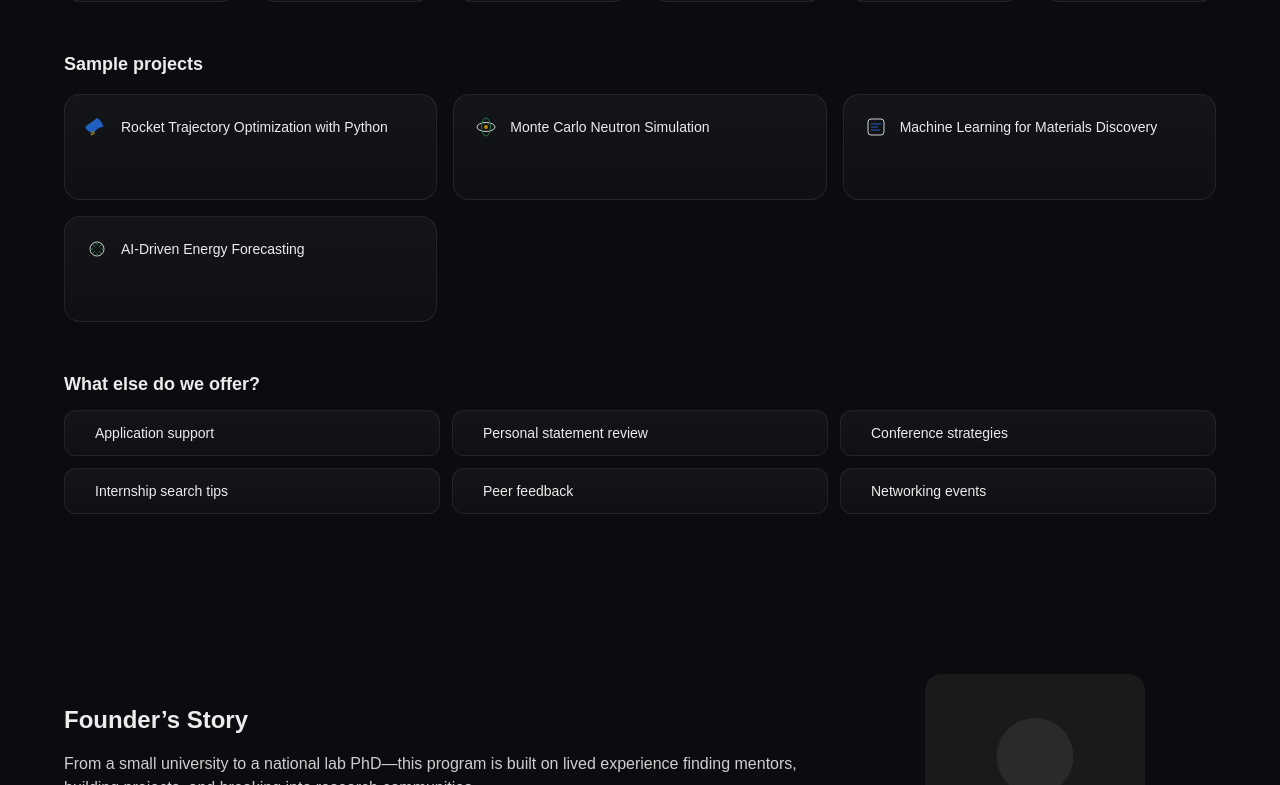
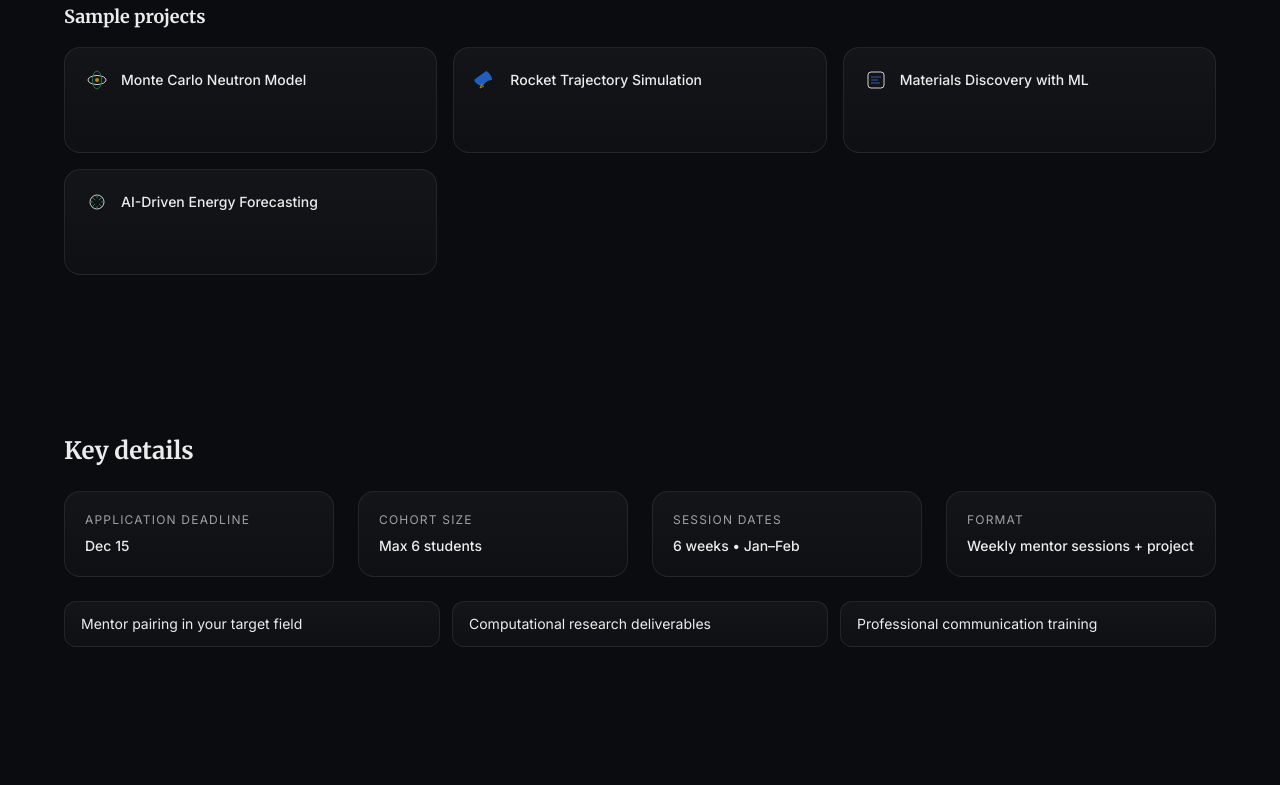
Before and after one commit to swansone4/scalestem, a Next.js app: page / in a window 1280 px wide. Shown: the part 1515-2300 px from the top of the page. Built offline with nearby package versions, Linux system fonts and the light colour scheme.

Commit message:
style: black theme serif headings; feat: add Key Details; copy edits; remove fluff

```diff
--- a/app/globals.css
+++ b/app/globals.css
@@ -24,13 +24,18 @@
 body {
   background: var(--background);
   color: var(--foreground);
-  font-family: Arial, Helvetica, sans-serif;
+  font-family: var(--font-inter), Arial, Helvetica, sans-serif;
 }
 
 html { scroll-behavior: smooth; }
 
 .reveal { opacity: 0; transform: translateY(12px); transition: opacity 500ms ease, transform 500ms ease; }
 .reveal.reveal-in { opacity: 1; transform: translateY(0); }
+
+/* Scholarly serif for headings */
+h1, h2, h3, .heading-serif {
+  font-family: var(--font-merriweather), Georgia, "Times New Roman", serif;
+}
 
 /* utility tokens for Tailwind CSS theme() mapping */
 @theme inline {
--- a/app/layout.tsx
+++ b/app/layout.tsx
@@ -1,5 +1,5 @@
 import type { Metadata } from "next";
-import { Geist, Geist_Mono } from "next/font/google";
+import { Geist, Geist_Mono, Inter, Merriweather } from "next/font/google";
 import "./globals.css";
 
 const geistSans = Geist({
@@ -9,6 +9,17 @@ const geistSans = Geist({
 
 const geistMono = Geist_Mono({
   variable: "--font-geist-mono",
+  subsets: ["latin"],
+});
+
+const inter = Inter({
+  variable: "--font-inter",
+  subsets: ["latin"],
+});
+
+const merriweather = Merriweather({
+  variable: "--font-merriweather",
+  weight: ["300", "400", "700", "900"],
   subsets: ["latin"],
 });
 
@@ -25,7 +36,7 @@ export default function RootLayout({
 }>) {
   return (
     <html lang="en">
-      <body className={`${geistSans.variable} ${geistMono.variable} antialiased`}>
+      <body className={`${geistSans.variable} ${geistMono.variable} ${inter.variable} ${merriweather.variable} antialiased`}>
         {children}
       </body>
     </html>
--- a/app/page.tsx
+++ b/app/page.tsx
@@ -1,6 +1,7 @@
 import Image from "next/image";
 import Link from "next/link";
 import { HowItWorks } from "@/components/HowItWorks";
+import { KeyDetails } from "@/components/KeyDetails";
 
 export default function Home() {
   return (
@@ -33,7 +34,7 @@ export default function Home() {
           <Image src="/static/images/grid.svg" alt="" fill className="object-cover" />
         </div>
         <div className="relative mx-auto container-width px-6 py-20 md:py-28">
-          <h1 className="max-w-3xl text-4xl font-semibold leading-tight tracking-tight md:text-6xl">
+          <h1 className="heading-serif max-w-4xl text-4xl font-bold leading-tight tracking-tight md:text-6xl">
             Unlock Your Potential. Connect With Mentors. Land Impactful STEM Careers.
           </h1>
           <p className="mt-6 max-w-2xl text-lg text-white/80">
@@ -69,13 +70,16 @@ export default function Home() {
       {/* How it Works - interactive */}
       <HowItWorks />
 
+      {/* Key Details */}
+      <KeyDetails />
+
       {/* Founder */}
       <section id="founder" className="mx-auto container-width px-6 py-16 md:py-20">
         <div className="grid items-center gap-8 md:grid-cols-3">
           <div className="md:col-span-2">
-            <h2 className="text-2xl font-semibold">Founder’s Story</h2>
+            <h2 className="heading-serif text-2xl font-semibold">Founder’s Story</h2>
             <p className="mt-4 text-white/80">
-              From a small university to a national lab PhD—this program is built on lived experience finding mentors, building projects, and breaking into research communities.
+              I came from a small university and found my way to a national lab PhD. Scale STEM reflects the mentorship and project-based guidance I wished I’d had earlier—clear goals, real research, and support to communicate like a scientist.
             </p>
             <ul className="mt-4 grid gap-2 text-sm text-white/80 md:grid-cols-2">
               <li>• National lab PhD researcher</li>
--- a/components/HowItWorks.tsx
+++ b/components/HowItWorks.tsx
@@ -37,11 +37,10 @@ export function HowItWorks() {
   ];
 
   const projects = [
-    { name: "Rocket Trajectory Optimization with Python", icon: "rocket" },
-    { name: "Monte Carlo Neutron Simulation", icon: "atom" },
-    { name: "Machine Learning for Materials Discovery", icon: "ml" },
+    { name: "Monte Carlo Neutron Model", icon: "atom" },
+    { name: "Rocket Trajectory Simulation", icon: "rocket" },
+    { name: "Materials Discovery with ML", icon: "ml" },
     { name: "AI-Driven Energy Forecasting", icon: "ai" },
-    { name: "Visualization of Magnetic Field Fluctuations", icon: "viz" },
   ];
 
   const iconSrc = (key: string) => `/static/images/icon-${key}.svg`;
@@ -95,29 +94,7 @@ export function HowItWorks() {
         ))}
       </div>
 
-      {/* Mini-FAQ / carousel-like list */}
-      <Reveal>
-        <h3 className="mt-12 text-lg font-semibold">What else do we offer?</h3>
-      </Reveal>
-      <div className="mt-3 grid gap-3 sm:grid-cols-2 lg:grid-cols-3">
-        {[
-          "Application support",
-          "Personal statement review",
-          "Conference strategies",
-          "Internship search tips",
-          "Peer feedback",
-          "Networking events",
-        ].map((item, idx) => (
-          <Reveal key={item} delayMs={idx * 50}>
-            <div className="card rounded-xl px-4 py-3 text-sm">
-              <div className="flex items-center gap-2">
-                <span className="h-1.5 w-1.5 rounded-full bg-[--accent-gold]"></span>
-                {item}
-              </div>
-            </div>
-          </Reveal>
-        ))}
-      </div>
+      {/* Removed extra sales/FAQ content per requirements */}
     </section>
   );
 }
--- /dev/null
+++ b/components/KeyDetails.tsx
@@ -0,0 +1,41 @@
+import { Reveal } from "@/components/Reveal";
+
+export function KeyDetails() {
+  const items = [
+    { label: "Application Deadline", value: "Dec 15" },
+    { label: "Cohort Size", value: "Max 6 students" },
+    { label: "Session Dates", value: "6 weeks • Jan–Feb" },
+    { label: "Format", value: "Weekly mentor sessions + project" },
+  ];
+
+  const highlights = [
+    "Mentor pairing in your target field",
+    "Computational research deliverables",
+    "Professional communication training",
+  ];
+
+  return (
+    <section id="details" className="mx-auto container-width px-6 py-16 md:py-20">
+      <Reveal>
+        <h2 className="heading-serif text-2xl font-semibold">Key details</h2>
+      </Reveal>
+      <div className="mt-6 grid gap-6 md:grid-cols-4">
+        {items.map((it, idx) => (
+          <Reveal key={it.label} delayMs={idx * 60}>
+            <div className="card rounded-2xl p-5">
+              <p className="text-xs uppercase tracking-widest text-white/60">{it.label}</p>
+              <p className="mt-2 text-sm font-medium">{it.value}</p>
+            </div>
+          </Reveal>
+        ))}
+      </div>
+      <div className="mt-6 grid gap-3 md:grid-cols-3">
+        {highlights.map((h, idx) => (
+          <Reveal key={h} delayMs={idx * 80}>
+            <div className="card rounded-xl px-4 py-3 text-sm">{h}</div>
+          </Reveal>
+        ))}
+      </div>
+    </section>
+  );
+}
```
